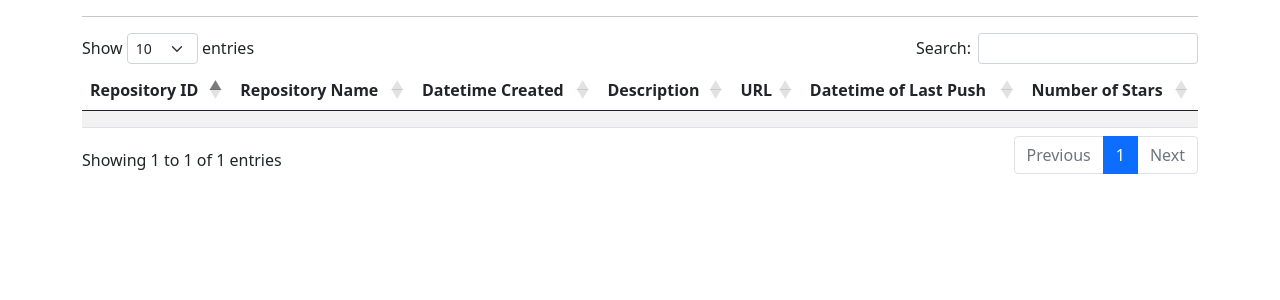
After one commit to Red-Hammer/most-starred-python-repos, a Flask app: template app/templates/detail_view.html in a window 1280 px wide. The commit adds this page. Shown: the top 300 px of the page. Run offline with Flask 2, Linux system fonts and the light colour scheme; the template is opened without the code that fills it, so the values that code supplies are empty; some libraries are stand-ins or nearby versions.

Commit message:
Added detail view

```diff
--- /dev/null
+++ b/app/templates/detail_view.html
@@ -0,0 +1,37 @@
+{% extends 'base.html' %}
+
+{% block content %}
+    <table id="data" class="table table-striped">
+        <thead>
+        <tr>
+            <th>Repository ID</th>
+            <th>Repository Name</th>
+            <th>Datetime Created</th>
+            <th>Description</th>
+            <th>URL</th>
+            <th>Datetime of Last Push</th>
+            <th>Number of Stars</th>
+
+        </tr>
+        </thead>
+        <tbody>
+        <tr>
+            <td>{{ repo.repo_id }}</td>
+            <td>{{ repo.name }}</td>
+            <td>{{ repo.created_datetime }}</td>
+            <td>{{ repo.description }}</td>
+            <td>{{ repo.url }}</td>
+            <td>{{ repo.last_push_datetime }}</td>
+            <td>{{ repo.number_of_stars }}</td>
+
+        </tr>
+        </tbody>
+    </table>
+{% endblock %}
+{% block scripts %}
+    <script>
+        $(document).ready(function () {
+            $('#data').DataTable();
+        });
+    </script>
+{% endblock %}
```
Also changed, not shown: app/api/routes.py (+6 -2 lines), app/github/functions.py (+8 -0 lines), app/main/routes.py (+13 -3 lines), app/templates/main_view.html (+6 -7 lines).
